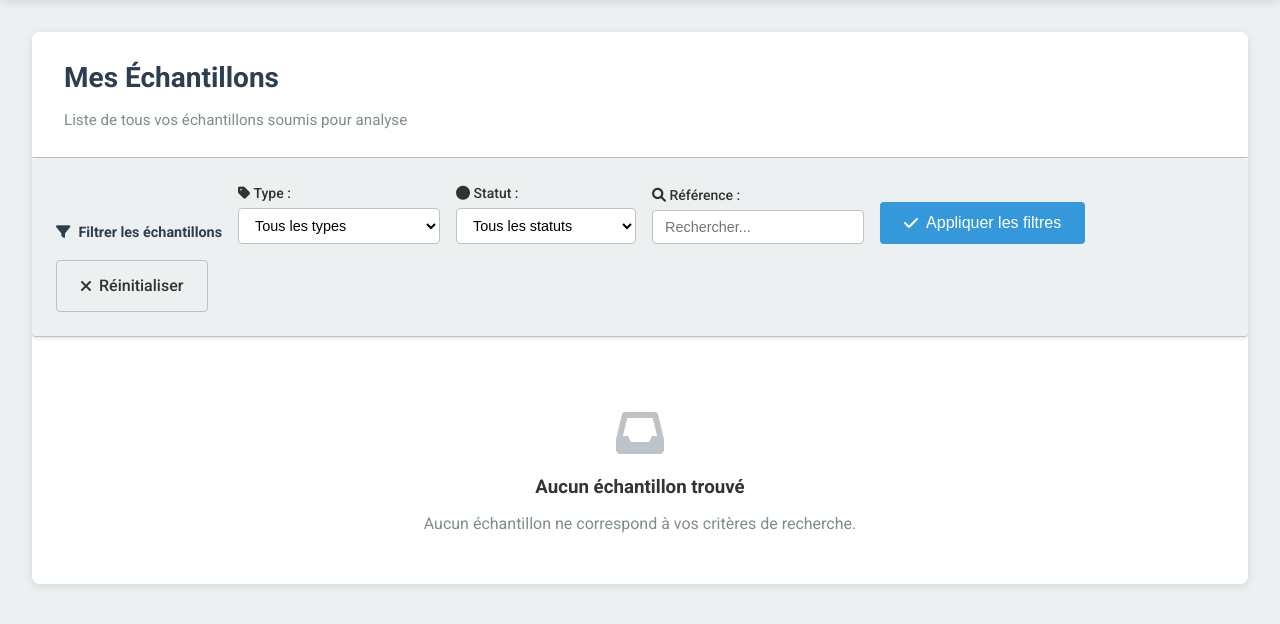
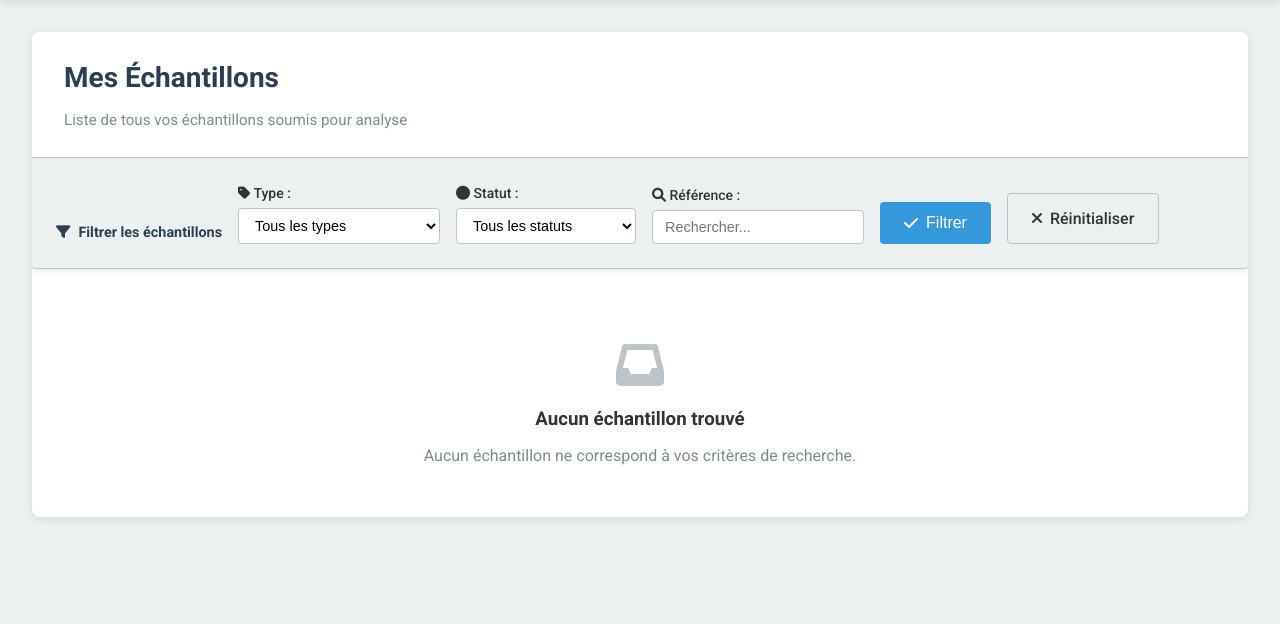
Before and after one commit to n-elie/fiches, a Flask app: page /samples in a window 1280 px wide. Shown: the part 74-698 px from the top of the page. Run offline with Flask 3, Linux system fonts and the light colour scheme; the visitor is signed in with stand-in values (Sample User, id 1); data that the repository does not hold is empty.

Commit message:
Cosmetic change

```diff
--- a/app/templates/samples.html
+++ b/app/templates/samples.html
@@ -56,7 +56,7 @@
                 </div>
 
                 <button type="submit" class="btn btn-primary">
-					<i class="fas fa-check"></i> Appliquer les filtres
+					<i class="fas fa-check"></i> Filtrer
 				</button>
 
                 <a href="{{ url_for('main.user_samples') }}" class="btn btn-secondary">
```
